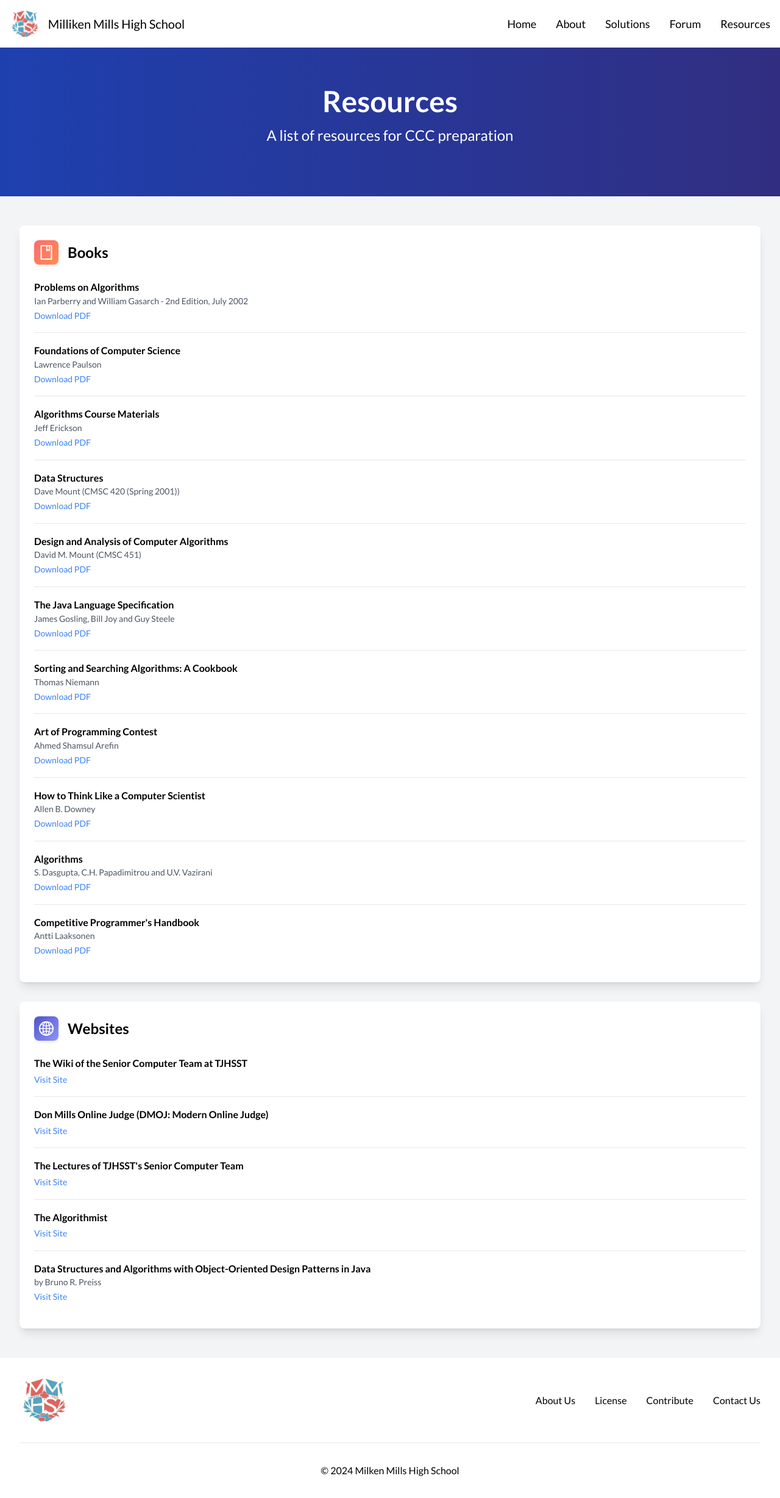
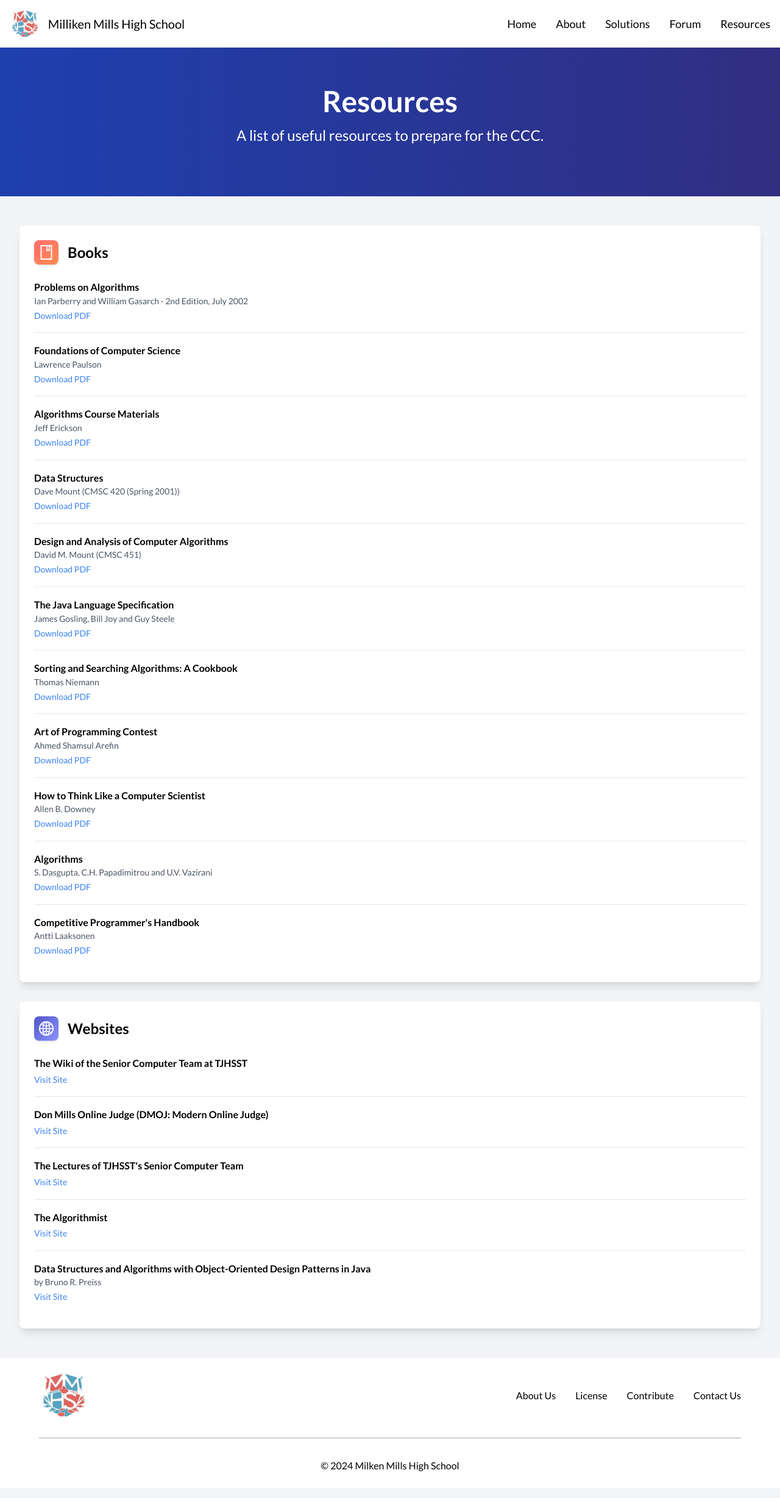
Before and after one commit to Tankman61/CCCSolutions, a React (Vite) app in the folder frontend-react/mmhs-website/: page /resources in a window 1280 px wide. Shown: the whole page at 61% size. Built offline with nearby package versions, Linux system fonts and the light colour scheme; what pocketbase would draw is missing.

Commit message:
Forums working

```diff
--- a/frontend-react/mmhs-website/package.json
+++ b/frontend-react/mmhs-website/package.json
@@ -10,16 +10,17 @@
     "preview": "vite preview"
   },
   "dependencies": {
-    "react-helmet": "^6.1.0",
     "@ant-design/icons": "^5.4.0",
     "@material-tailwind/react": "^2.1.9",
     "axios": "^1.7.7",
     "file-saver": "2.0.5",
     "jszip": "3.10.1",
     "lucide-react": "^0.441.0",
+    "pocketbase": "^0.21.5",
     "react": "^18.3.1",
     "react-dom": "^18.3.1",
     "react-feather": "^2.0.10",
+    "react-helmet": "^6.1.0",
     "react-icons": "^5.3.0",
     "react-router-dom": "^6.26.1",
     "react-syntax-highlighter": "^15.5.0",
--- a/frontend-react/mmhs-website/src/components/Footer.jsx
+++ b/frontend-react/mmhs-website/src/components/Footer.jsx
@@ -3,8 +3,8 @@ import logoImage from "../assets/mmhs_logo.png";
 
 const FooterWithLogo = () => {
   return (
-    <footer className="w-full bg-white p-8">
-      <div className="flex flex-row flex-wrap items-center justify-center gap-y-6 gap-x-12 bg-white text-center md:justify-between">
+    <footer className="w-full px-16 py-6 bg-white">
+      <div className="flex flex-row flex-wrap items-center justify-center gap-x-12 text-center md:justify-between">
         <img src={logoImage} alt="logo-ct" className="h-[75px]" />
         <ul className="flex flex-wrap items-center gap-y-2 gap-x-8">
           <li>
@@ -20,7 +20,7 @@ const FooterWithLogo = () => {
           <li>
             <Typography
               as="a"
-              href="https://github.com/Tankman61/CCCSolutions"
+              href="https://github.com/Tankman61/mmhs-website"
               target="_blank"
               rel="noopener noreferrer"
               color="blue-gray"
@@ -32,7 +32,7 @@ const FooterWithLogo = () => {
           <li>
             <Typography
               as="a"
-              href="/forum"
+              href="https://github.com/Tankman61/mmhs-website"
               color="blue-gray"
               className="font-normal transition-colors hover:text-blue-500 focus:text-blue-500"
             >
@@ -42,7 +42,7 @@ const FooterWithLogo = () => {
           <li>
             <Typography
               as="a"
-              href="mailto:willi64645@gmail.com"
+              href="mailto:willi64645@gmail.com,test@gmail.com,test2@gmail.com"
               color="blue-gray"
               className="font-normal transition-colors hover:text-blue-500 focus:text-blue-500"
             >
@@ -51,7 +51,7 @@ const FooterWithLogo = () => {
           </li>
         </ul>
       </div>
-      <hr className="my-8 border-blue-gray-50" />
+      <hr className="my-8 border-gray-400" />
       <Typography color="blue-gray" className="text-center font-normal">
         &copy; 2024 Milken Mills High School
       </Typography>
--- a/frontend-react/mmhs-website/src/components/ProblemTable.jsx
+++ b/frontend-react/mmhs-website/src/components/ProblemTable.jsx
@@ -69,7 +69,7 @@ const ProblemsTable = ({ problems }) => {
   };
 
   return (
-    <div className="light-mode overflow-x-auto m-8">
+    <div className="light-mode overflow-x-auto m-8 px-8">
       <table className="w-full text-gray-700 bg-white">
         <thead>
           <tr className="bg-gray-100 border-b border-gray-200">
--- a/frontend-react/mmhs-website/src/pages/ProblemsPage.jsx
+++ b/frontend-react/mmhs-website/src/pages/ProblemsPage.jsx
@@ -387,8 +387,8 @@ const HeroSection = ({ onSearch }) => {
   return (
     <div className="bg-gradient-to-r from-blue-800 to-indigo-900 text-white py-16 px-4">
       <div className="container mx-auto text-center">
-        <h1 className="text-5xl font-bold mb-4">CCC Solutions</h1>
-        <p className="text-2xl">Find all solutions to Canadian Computing Competition problems</p>
+        <h1 className="text-5xl font-bold mb-4">Curated Solutions</h1>
+        <p className="text-2xl">Find all solutions to past Canadian Computing Competition problems.</p>
         <div className="flex justify-center text-justify text-black">
           <SearchBar problems={problems} />
         </div>
--- a/frontend-react/mmhs-website/src/pages/ResourcesPage.jsx
+++ b/frontend-react/mmhs-website/src/pages/ResourcesPage.jsx
@@ -120,7 +120,7 @@ const Resources = () => {
         <div className="container mx-auto flex flex-col items-center text-center">
           <h1 className="text-5xl font-bold mb-4">Resources</h1>
           <p className="text-xl md:text-2xl max-w-2xl mb-5">
-            A list of resources for CCC preparation
+            A list of useful resources to prepare for the CCC.
           </p>
         </div>
       </div>
```
Also changed, not shown: frontend-react/mmhs-website/src/assets/william_yang.jpg (added), 1 other file (tests, documents, lock files or other folders).
